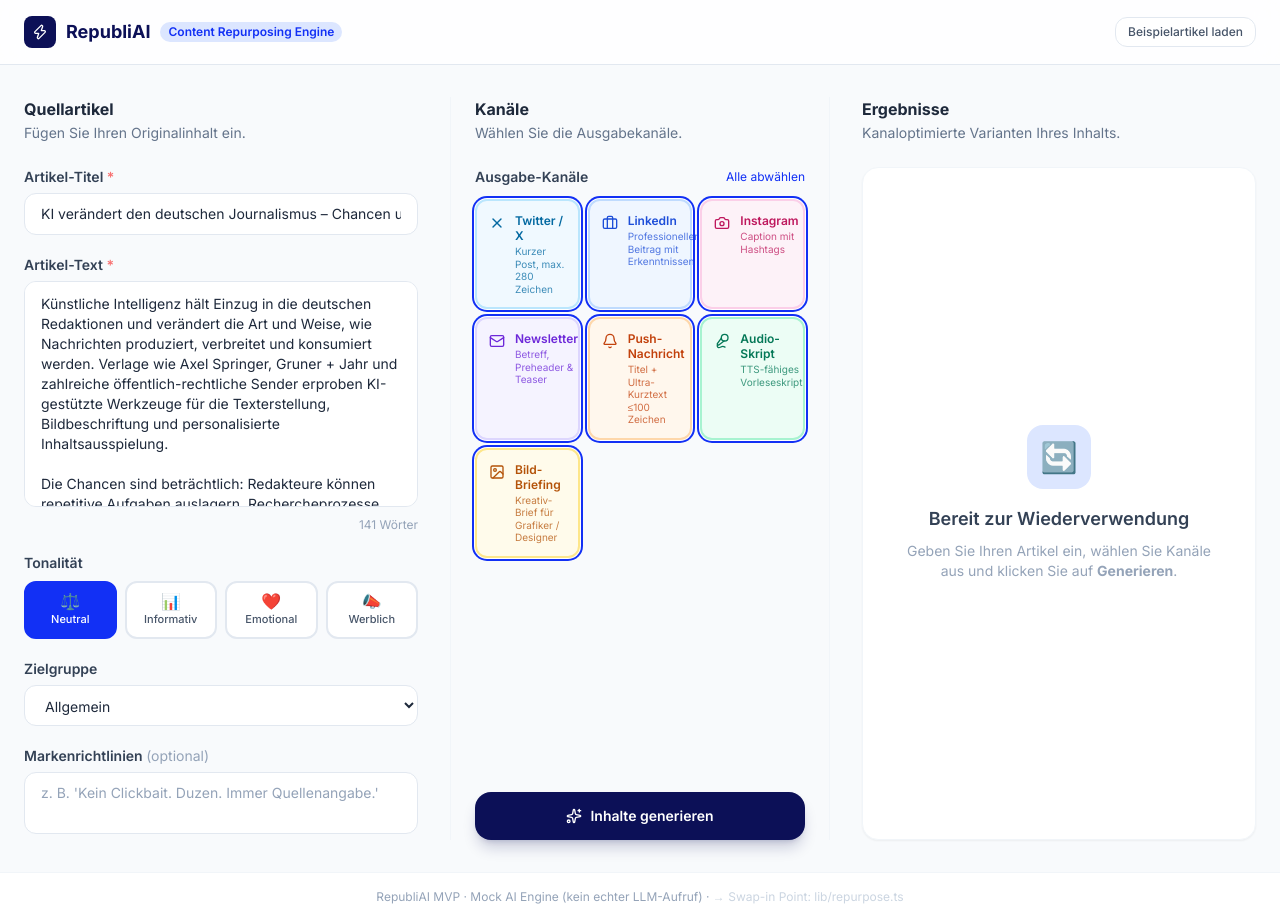
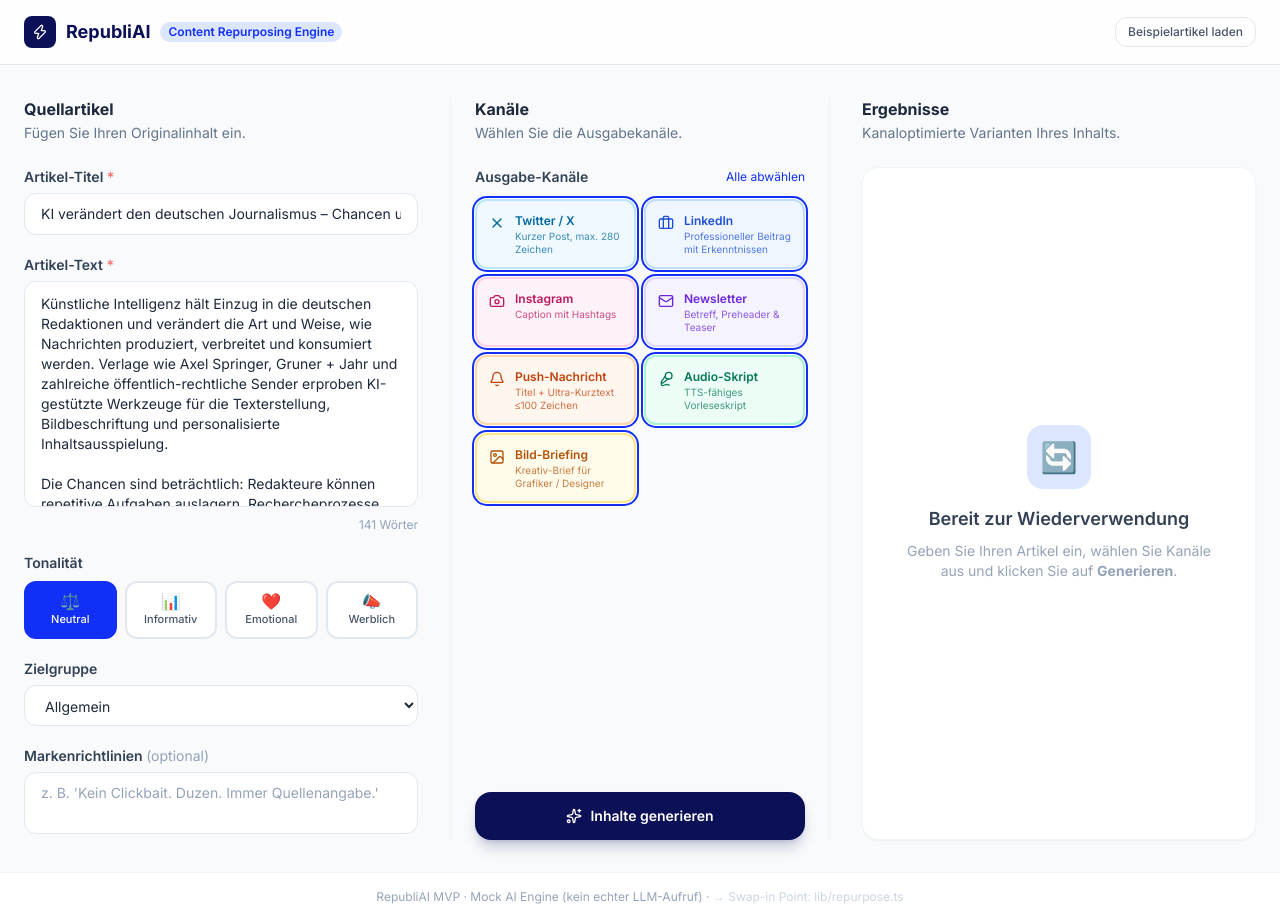
Before and after one commit to Gopher27bln/RepubliAI, a Next.js app: page / in a window 1280 px wide. Built offline with nearby package versions, Linux system fonts and the light colour scheme.

Commit message:
fix: channel selector button text overflow

```diff
--- a/components/ChannelSelector.tsx
+++ b/components/ChannelSelector.tsx
@@ -105,7 +105,7 @@ export default function ChannelSelector({ selected, onChange }: Props) {
           {selected.length === CHANNELS.length ? "Alle abwählen" : "Alle wählen"}
         </button>
       </div>
-      <div className="grid grid-cols-2 gap-2 sm:grid-cols-3 lg:grid-cols-2 xl:grid-cols-3">
+      <div className="grid grid-cols-2 gap-2">
         {CHANNELS.map(({ id, label, description, icon: Icon, color }) => {
           const active = selected.includes(id);
           return (
@@ -126,9 +126,9 @@ export default function ChannelSelector({ selected, onChange }: Props) {
                   active ? "" : "text-slate-400"
                 )}
               />
-              <div>
+              <div className="min-w-0">
                 <p className="text-xs font-semibold leading-tight">{label}</p>
-                <p className="mt-0.5 text-[10px] leading-tight opacity-75">
+                <p className="mt-0.5 text-[10px] leading-tight opacity-75 line-clamp-2">
                   {description}
                 </p>
               </div>
```
